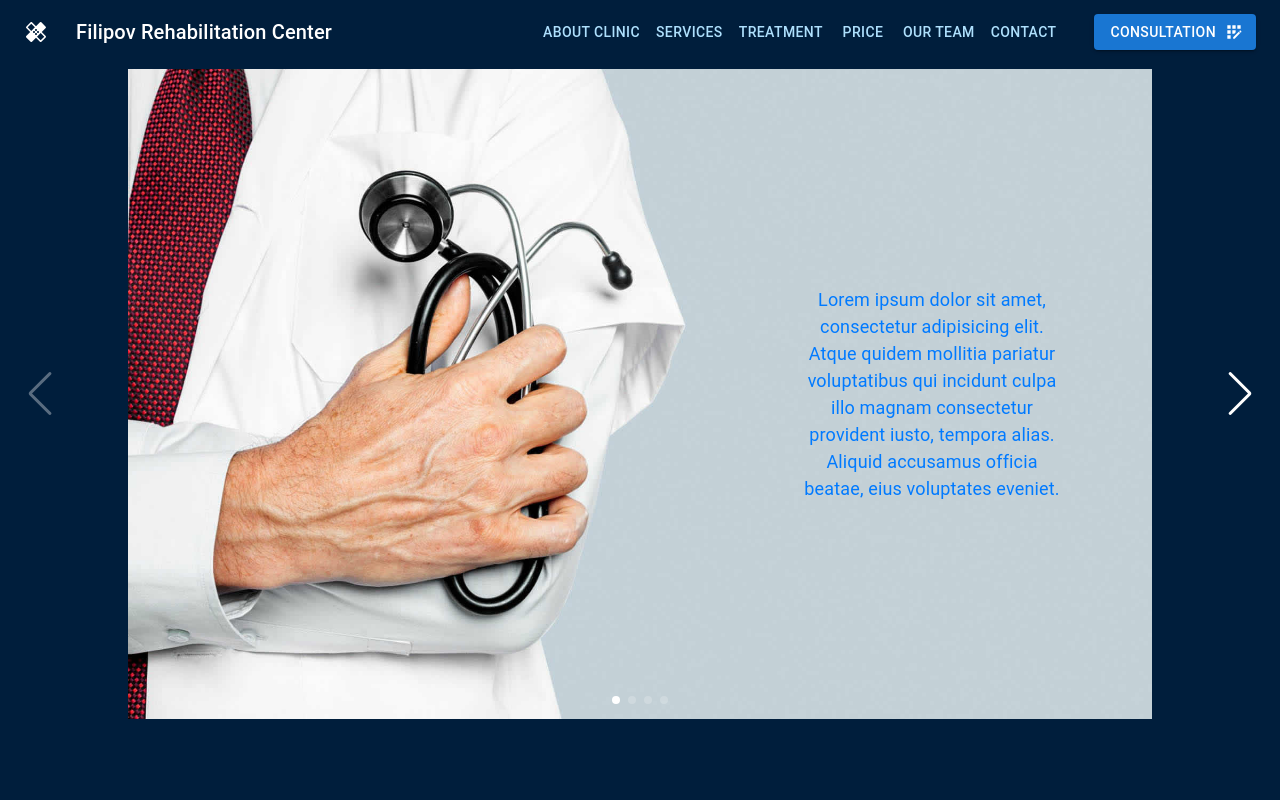
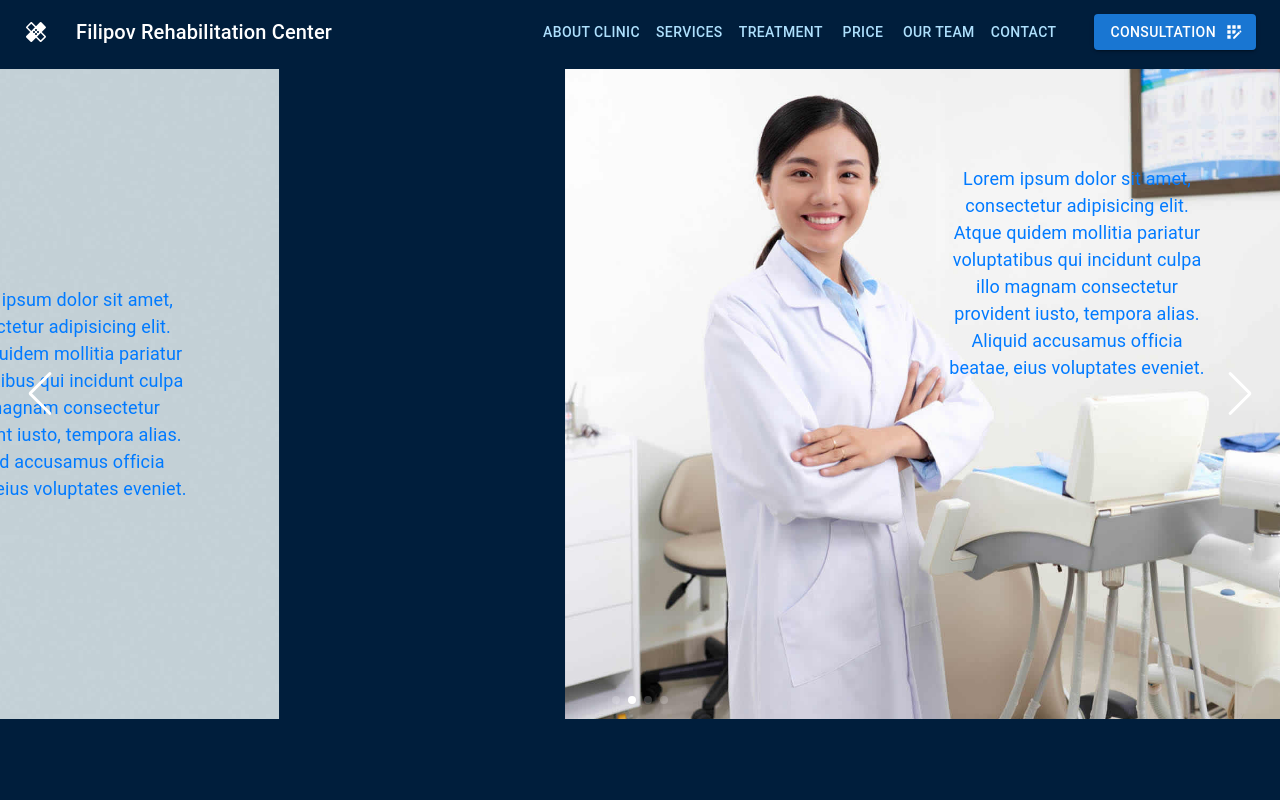
Before and after one commit to filipovandrij/rehabilitation, a React (Create React App) app: page / in a window 1280 px wide. Shown: the top 800 px of the page. Built offline with nearby package versions, Linux system fonts and the light colour scheme.

Commit message:
fix timig of slider

```diff
--- a/src/components/Slider/Slider.tsx
+++ b/src/components/Slider/Slider.tsx
@@ -13,7 +13,7 @@ const Slider = (props: Props) => {
                 spaceBetween={30}
                 centeredSlides={true}
                 autoplay={{
-                    delay: 55000,
+                    delay: 5500,
                     disableOnInteraction: false,
                 }}
                 pagination={{
```
